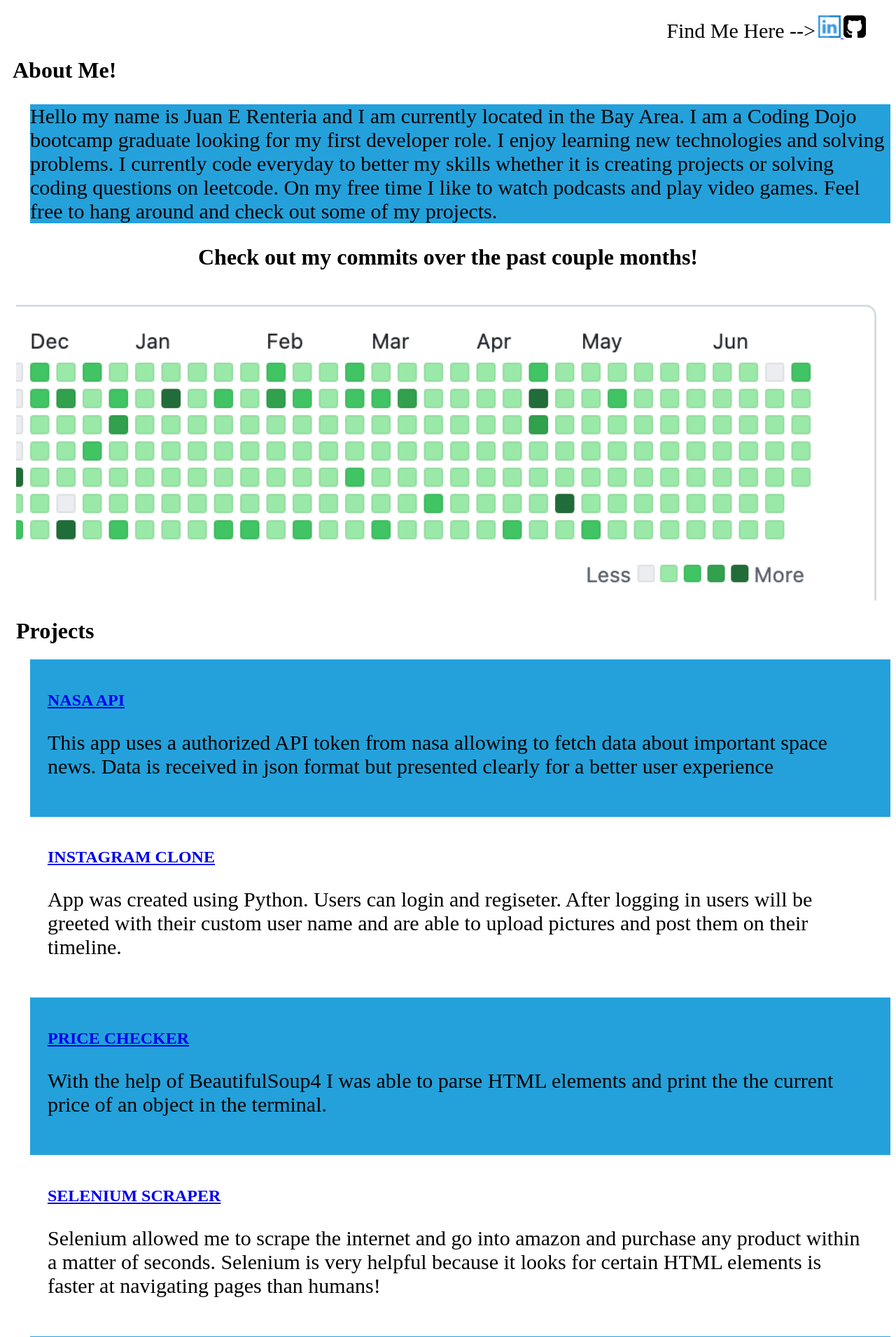
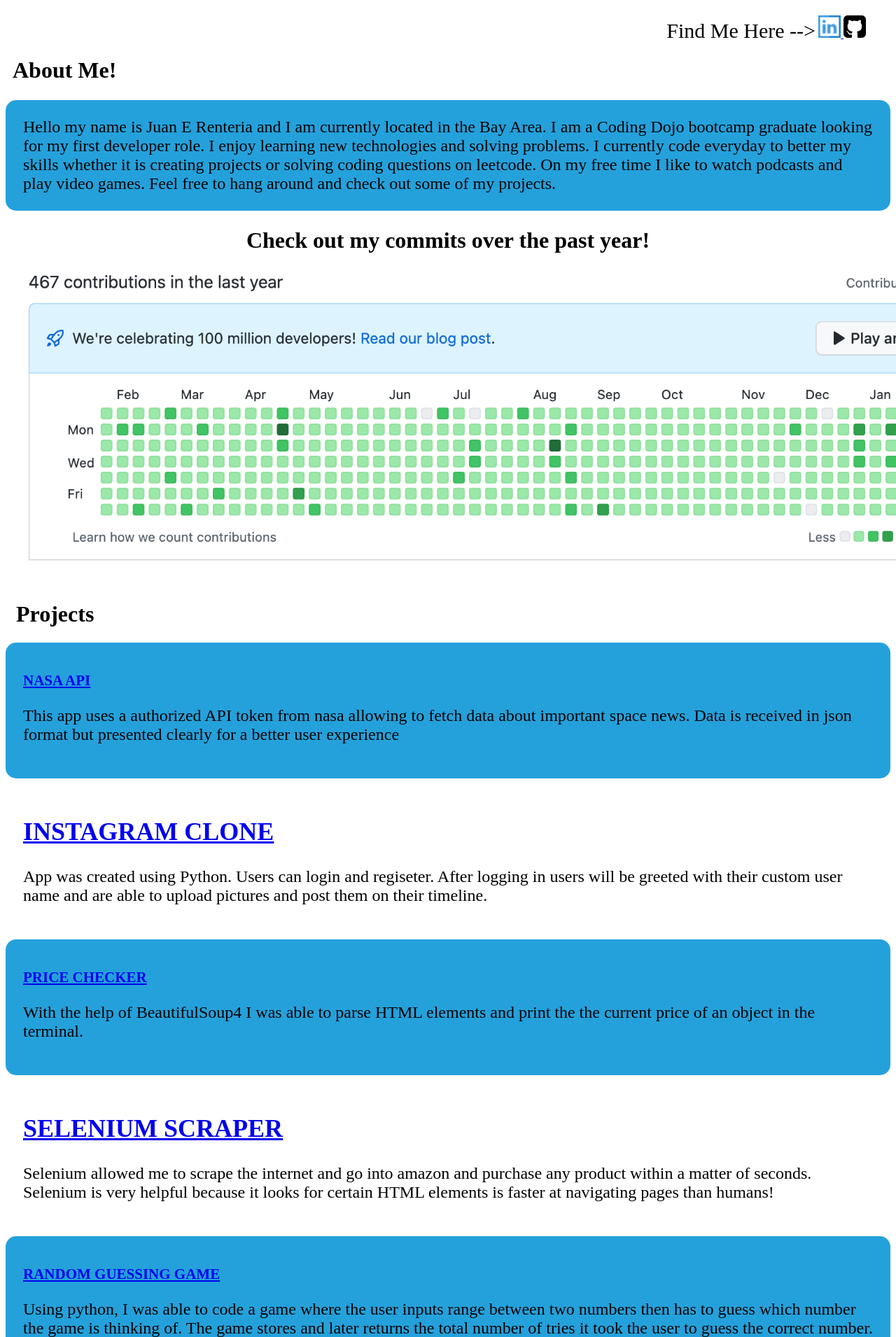
Before and after one commit to jerenteria/my_website, a Django app: page / in a window 1280 px wide; the page is wider, and only the part inside the window is pictured. Shown: the part 110-2020 px from the top of that part at 70% size. Run offline with Django 3.2, Linux system fonts and the light colour scheme.

Commit message:
adding some css to improve the UI

```diff
--- a/my_website_project/my_website_app/static/css/style.css
+++ b/my_website_project/my_website_app/static/css/style.css
@@ -14,10 +14,16 @@
     font-family: Rockwell;
 }
 
+.about-me-header {
+    margin-left: 10px;
+    font-family: Rockwell;
+}
+
 .about-me {
-    font-size: 30px;
+    font-size: 24px;
     font-family: Rockwell;
-    margin-left: 35px;
+    padding: 25px;
+    border-radius: 15px;
     background-color: rgba(17, 153, 216, 0.918);
 }
 
@@ -30,23 +36,27 @@
 }
 
 .projects {
-    margin-left: 35px;
+    /* margin-left: 35px; */
     font-family: Rockwell;
 }
 
 .blue-project {
+    font-family: Rockwell;
+    font-size: 14px;
+    padding: 25px;
+    border-radius: 15px;
     background-color: rgba(17, 153, 216, 0.918);
+}
+
+.white-project {
+    font-family: Rockwell;
+    font-size: 24px;
     padding: 25px;
 }
 
-.white-project {
-    padding: 25px;
+.project-desc {
     font-family: Rockwell;
-}
-
-.project-desc {
-    font-size: 30px;
-    font-family: Rockwell;
+    font-size: 24px;
 }
 
 .work-experience {
@@ -55,10 +65,6 @@
     font-family: Rockwell;
 }
 
-.about-me-header {
-    margin-left: 10px;
-    font-family: Rockwell;
-}
 
 #projects-header {
     margin-left: 15px;
--- a/my_website_project/my_website_app/templates/index.html
+++ b/my_website_project/my_website_app/templates/index.html
@@ -30,8 +30,8 @@
         games. Feel free to hang around and check out some of my projects.
         </p>
         <div class="gh-commits">
-            <h1 class="commits-header">Check out my commits over the past couple months!</h1>
-            <img src="static/images/github_commits.jpg" alt="gh_commits" height="450px">
+            <h1 class="commits-header">Check out my commits over the past year!</h1>
+            <img src="static/images/website_main_pic.png" alt="gh_commits" height="450px">
         </div>
         <h1 id="projects-header">Projects</h1>
         <div class="projects">
--- a/my_website_project/my_website_project/settings.py
+++ b/my_website_project/my_website_project/settings.py
@@ -24,7 +24,7 @@
 SECRET_KEY = 'django-insecure-x=-%jjf0eutcb&hzw)zx!vs4xr9=h9sp)s5gut3e^is$3t^w=3'
 
 # SECURITY WARNING: don't run with debug turned on in production!
-DEBUG = False
+DEBUG = True
 
 ALLOWED_HOSTS = ['renteria-my-website.herokuapp.com', '127.0.0.1', 'www.juanrenteria.net', 'juanrenteria.net', 'https://www.juanrenteria.net']
 
```
Also changed, not shown: my_website_project/my_website_app/static/images/website_main_pic.png (added).
